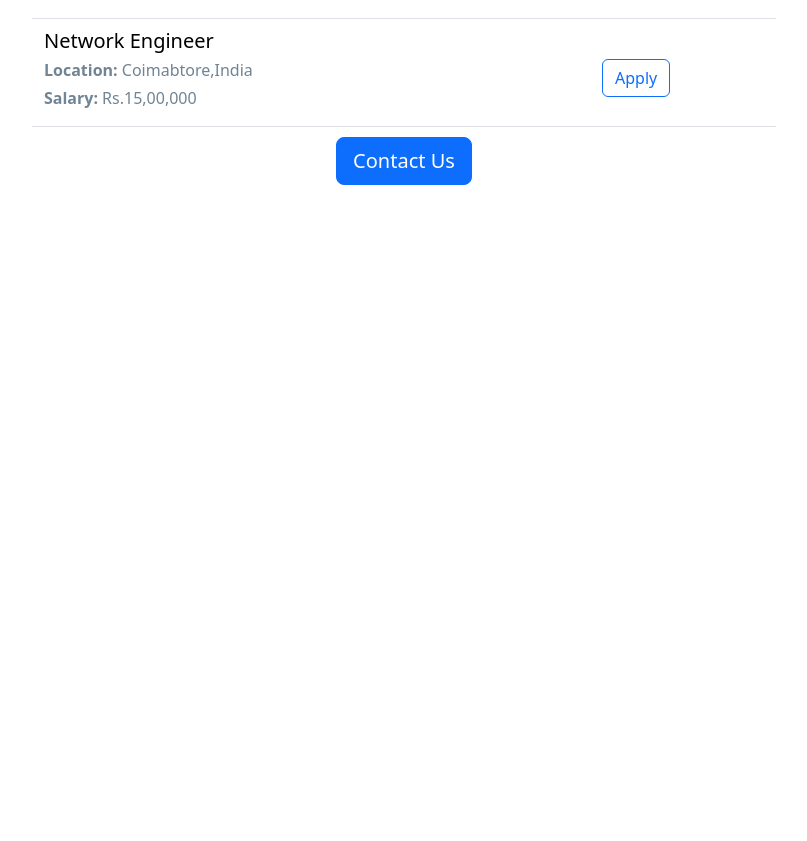
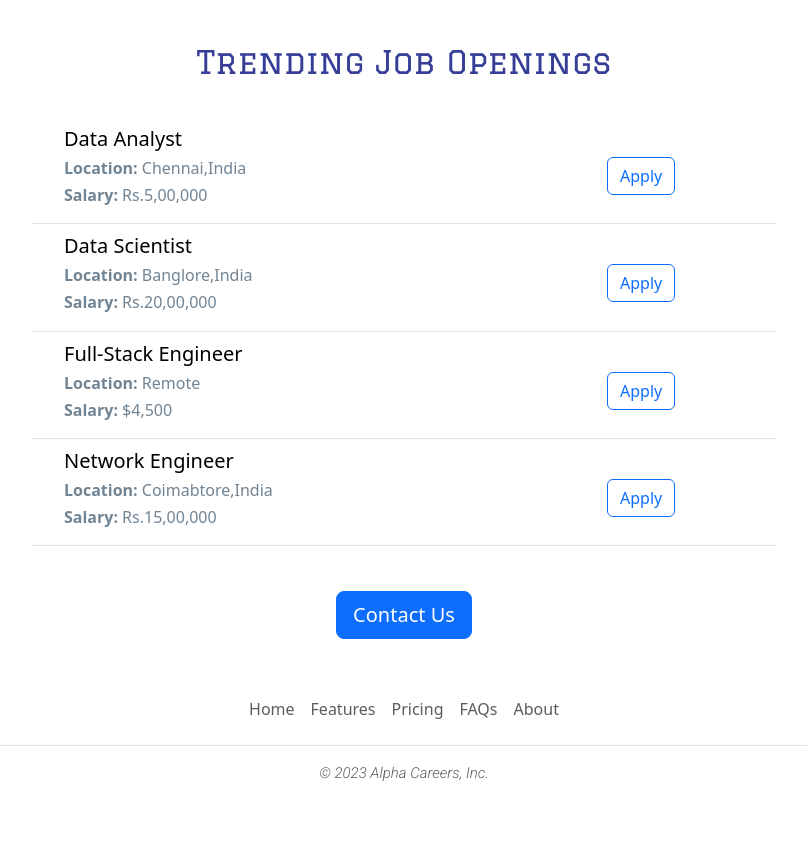
Before and after one commit to RaghulPrabhakaran/Alpha-Careers-with-Flask, a Flask app: page / in a window 1280 px wide. Shown: the part 1107-1948 px from the top of the page, without its empty margins (236-1043 px from the left). Before the commit the page ends 1292 px from the top, so only its background shows below. Run offline with Flask 2, Linux system fonts and the light colour scheme.

Commit message:
design modified

```diff
--- a/static/styles.css
+++ b/static/styles.css
@@ -12,7 +12,7 @@ h2 {
   text-align:center;
   margin:0 auto 0 auto;
   padding-top:15px;
-  padding-bottom:7px;
+  padding-bottom:15px;
 }
 
 p{
@@ -20,6 +20,7 @@ p{
   font-size:15px;
   text-align:center;
 }
+
 
 #container{
 
@@ -34,9 +35,15 @@ p{
 #button{
   color:#373e98;
   text-align:center;
-  padding-top:10px;
-  padding-bottom:40px;
+  padding-top:15px;
+  padding-bottom:10px;
 
+}
+
+.navbar-brand {
+  color: #373e98;
+  font-family:graduate;
+  font-weight: bold;
 }
 
 .logo {
--- /dev/null
+++ b/templates/footer.html
@@ -0,0 +1,12 @@
+<div class="container">
+    <footer class="py-3 my-4">
+      <ul class="nav justify-content-center border-bottom pb-3 mb-3">
+        <li class="nav-item"><a href="#" class="nav-link px-2 text-body-secondary">Home</a></li>
+        <li class="nav-item"><a href="#" class="nav-link px-2 text-body-secondary">Features</a></li>
+        <li class="nav-item"><a href="#" class="nav-link px-2 text-body-secondary">Pricing</a></li>
+        <li class="nav-item"><a href="#" class="nav-link px-2 text-body-secondary">FAQs</a></li>
+        <li class="nav-item"><a href="#" class="nav-link px-2 text-body-secondary">About</a></li>
+      </ul>
+      <p class="text-center text-body-secondary">&copy; 2023 Alpha Careers, Inc.</p>
+    </footer>
+</div>
--- a/templates/index.html
+++ b/templates/index.html
@@ -16,26 +16,42 @@
 
   </head>
   <body>
+    {% include 'nav.html'%}
 
       <img class="logo mt-2 mb-4"src="/static/logo.png"><h1 class="text-center mt-2 mb-4">Alpha Careers</h1>
 
-
+    <img class="banner img-fluid" src="/static/banner.jpg">
     <div id="container">
-    <p id="quote">Set your job alerts our experts will take care of it </p>
-    <img class="banner img-fluid" src="/static/banner.jpg">
 
 
+
+    <div style="height:30px"></div>
+    <div style="height:15px"></div>
+    <p id="quote">"Set your job alerts our experts will take care of it" </p>
     <h2 class=text-center mt-2 mb-4>About Alpha</h2>
-    <p class ="">Lorem ipsum dolor sit amet, consectetur adipiscing elit, sed do eiusmod tempor incididunt ut labore et dolore magna aliqua. Ut enim ad minim veniam, quis nostrud exercitation ullamco laboris nisi ut aliquip ex ea commodo consequat. Duis aute irure dolor in reprehenderit in voluptate velit esse cillum dolore eu fugiat nulla pariatur. Excepteur sint occaecat cupidatat non proident, sunt in culpa qui officia deserunt mollit anim id est laborum.</p>
+    <div style="height:15px"></div>
+      <div class="row">
+        <div class="col-md-6">
+          <p>Lorem ipsum dolor sit amet, consectetur adipiscing elit, sed do eiusmod tempor incididunt ut labore et dolore magna aliqua. Venenatis cras sed felis eget velit aliquet sagittis id. Sit amet consectetur adipiscing elit ut. Aenean euismod elementum nisi quis eleifend. Amet facilisis magna etiam tempor orci. Vestibulum lectus mauris ultrices eros. In iaculis nunc sed augue lacus viverra. Lorem ipsum dolor sit amet, consectetur adipiscing elit, sed do eiusmod tempor incididunt ut labore et dolore magna aliqua. Venenatis cras sed felis eget velit aliquet sagittis id. Sit amet consectetur adipiscing elit ut. Aenean euismod elementum nisi quis eleifend. Amet facilisis magna etiam tempor orci. Vestibulum lectus mauris ultrices eros. In iaculis nunc sed augue lacus viverra.</p>
+        </div>
+        <div class="col-md-6 d-none d-md-block">
+          <img src="/static/team.jpg" style="height:320px;border-radius:10px">
+        </div>
+      </div>
 
+
+    <div style="height:20px"></div>
     <h2>Trending Job Openings</h2>
+    <div style="height:20px"></div>
     <div > {%for job in jobs%}
               {%include 'jobitem.html'%}
           {% endfor %}
     </div>
+    <div style="height:30px"></div>
     <div id="button">
-      <button type="button" class="btn btn-primary btn-lg">Contact Us</button>
+      <a href="mailto:hello@alphacareers.com?subject=I%20have%20a%20Question&body=Name%3A%20%3Cyour_name_here%3E%0D%0A%0D%0AQuestion%3A%20%3Cyour_question_here%3E" type="button" class="btn btn-primary btn-lg">Contact Us</a>
     </div>
   </div>
+  {%include 'footer.html'%}
   </body>
 </html>
--- a/templates/jobitem.html
+++ b/templates/jobitem.html
@@ -1,4 +1,4 @@
-<div class="row jobtitle border-bottom">
+<div style="padding-left: 20px;" class="row jobtitle border-bottom">
   <div class='col-9'>
           <h5>
           {{job['title']}}
@@ -16,6 +16,6 @@
       </div>
   </div>
   <div class='col-3 applybutt'>
-    <button type="button" class="btn btn-outline-primary">Apply</button>
+    <a type="button" class="btn btn-outline-primary" href="mailto:hello@alphacareers.com?subject=Applying%20to%20{{job['title']}}&body=Name%3A%20%3Cyour_name_here%3E%0D%0A%0D%0AResume_Link%3A%20%3Cyour_resume_link%3E%0D%0A%0D%0AGithub%3A%20%3Cyour_GitHub_Link%3E%0D%0A%0D%0ALinkedin%3A%20%3CYour_LinkedIn_link%3E">Apply</a>
   </div>
 </div>
--- /dev/null
+++ b/templates/nav.html
@@ -0,0 +1,9 @@
+<nav class="navbar bg-body-tertiary shadow-sm fixed-top bg-white">
+    <div class="container-fluid">
+      <a class="navbar-brand" href="#">
+        <img src="/static/favicon.ico" alt="Logo" width="30" height="30" class="d-inline-block align-text-top">
+         ALPHA
+      </a>
+    </div>
+  </nav>
+  <div style="height:56px"></div>
```
Also changed, not shown: static/favicon.ico (added), 1 other file.
